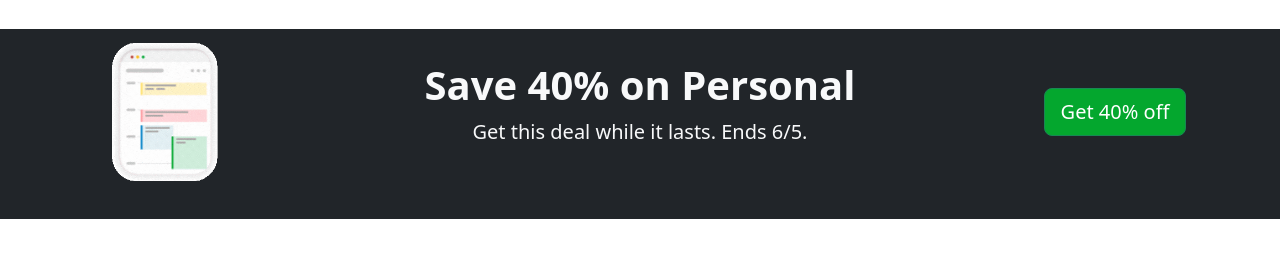
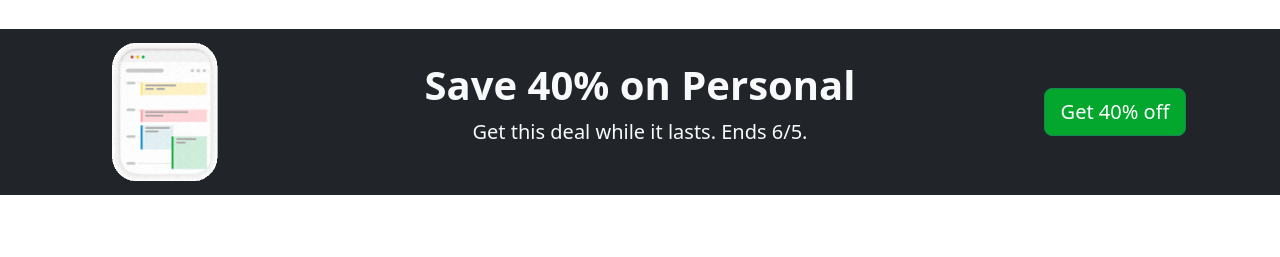
Before and after one commit to alvyynm/evernote-frontend, a plain HTML site: page index.html in a window 1280 px wide. Shown: the part 61-318 px from the top of the page. Drawn offline with nearby package versions, Linux system fonts and the light colour scheme; files that its build step writes are made by us from their sources.

Commit message:
Fix #deal alignment issues on mobile

```diff
--- a/index.html
+++ b/index.html
@@ -129,8 +129,8 @@
         </div>
       </nav>
 
-      <!-- deal section -->
-      <section id="deal" class="bg-dark mt-4 pb-4">
+       <!-- deal section -->
+       <section id="deal" class="bg-dark mt-4 pb-4 pb-md-0">
         <div class="container">
           <div class="row align-items-center justify-content-center d-flex">
             <div class="col-lg-2 text-center">
```
